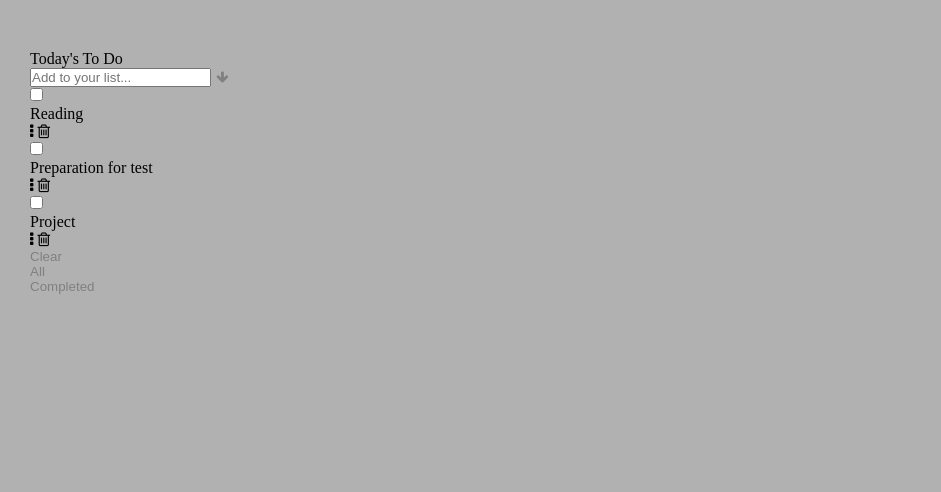
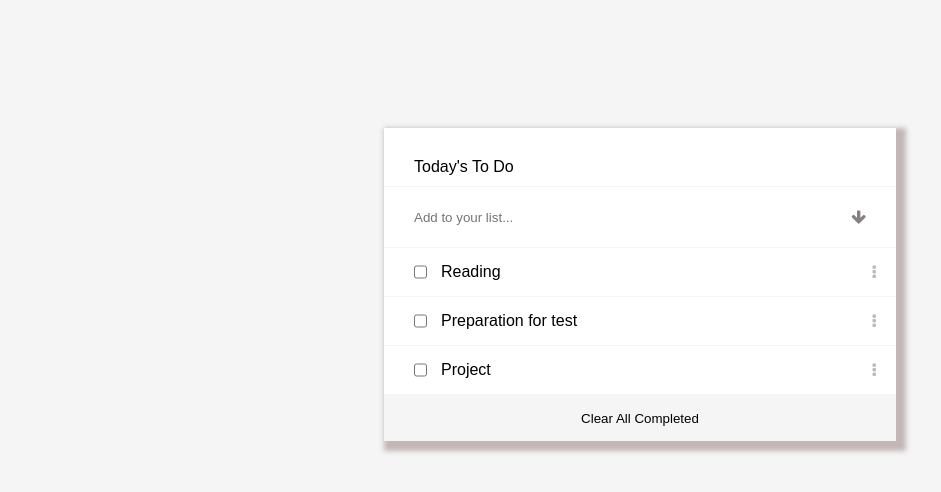
Before and after one commit to Marcraphael12/To-do-list_App, a website built with webpack: page src/index.html in a window 1280 px wide. Shown: the whole page, without its empty margins (0-941 px from the left). Built offline with nearby package versions, Linux system fonts and the light colour scheme.

Commit message:
Add style

```diff
--- a/src/style.css
+++ b/src/style.css
@@ -1,106 +1,132 @@
 * {
-  box-sizing: border-box;
   margin: 0;
   padding: 0;
-  list-style: none;
+  background-color: whitesmoke;
+  font-family: sans-serif;
 }
 
-.di {
+.maindiv {
+  background-color: white;
   display: flex;
-  justify-content: center;
+  flex-direction: column;
+  margin: 10% 30%;
+  padding: 0;
+  justify-content: left;
+  box-shadow: 5px 5px 5px 5px rgb(194, 182, 182);
 }
 
-.dc {
+.mainList {
+  list-style-type: none;
+  background-color: white;
   display: flex;
   flex-direction: column;
-  justify-content: center;
+  padding: 0;
+  justify-content: left;
 }
 
-.dn {
-	display: none;
+.repeatList {
+  list-style: none;
+  display: flex;
+  flex-direction: column;
+  background-color: white;
+  border-bottom: 1px solid #f5f5f5;
 }
 
-.btm-bdr {
-  border-bottom: 1px solid rgb(168, 166, 166) !important;
+.repeatList li {
+  padding: 10px;
+  background-color: white;
 }
 
-.font {
-  font-size: 10px;
-  font-weight: 200;
-  color: #1aa3ff;
+.repeatList .firstItem {
+  padding-top: 30px;
+  padding-left: 30px;
+  border-bottom: 1px solid #f5f5f5;
 }
 
-body {
-  width: 100%;
-  height: 100vh;
-  background: rgb(177, 177, 177);
-  padding: 50px 30px;
+.repeatList .formItem {
+  padding: 0 8px;
 }
 
-button {
-  width: 15px;
-  height: 15px;
-  background: none;
-  color: gray;
-  border: none;
-  cursor: pointer;
+.testList1 {
+  list-style: none;
+  display: flex;
+  flex-direction: row;
+  background-color: white;
+  padding: 5px 20px;
+  justify-content: space-between;
+  border-bottom: 1px solid #f5f5f5;
 }
 
-.container {
-  width: 100%;
-  max-width: 500px;
-  background: white;
-  height: auto;
-  justify-content: space-between;
+.testList1 li {
+  display: flex;
+  flex-direction: row;
+  position: relative;
 }
 
-.header {
-  width: 100%;
-  height: 10%;
-  justify-content: space-between;
-  align-items: center;
-  text-transform: capitalize;
-  padding: 0 20px;
+.fa-ellipsis-v,
+.testList .checkboX {
+  color: rgb(194, 182, 182);
 }
 
-.form {
-  width: 100%;
-  height: 10%;
+.testList1 .fa-ellipsis-v {
+  display: flex;
+  flex-direction: row;
   align-items: center;
-  justify-content: space-between;
-  padding: 0 20px;
+  background: white;
 }
 
-.input-text {
-  width: 90%;
-  height: 100%;
-  border: none;
-  outline: unset;
+.testList1.over {
+  transform: scale(1.1, 1.1);
 }
 
-.task-group {
-  width: 100%;
-  height: 70%;
-  overflow-y: auto;
-  overflow-x: hidden;
-  padding: 15px 20px;
+form {
+  display: flex;
+  flex-direction: row;
+  padding: 0 12px;
+  justify-content: space-between;
+  background: white;
 }
 
-.foot {
-  width: 100%;
-  height: 10%;
+form input {
+  background: white;
+  height: 50px;
+  padding: 5px 10px;
+  border: none;
 }
 
-.clear-button {
-  width: 100%;
-  height: 100%;
-  align-items: center;
+form input:focus {
+  outline: none;
 }
 
-.the-task {
+form button {
+  background: transparent;
+  border: none;
+  background-color: white;
+}
+
+form button .fa-arrow-down {
+  padding: 0 10px;
+  background-color: white;
+  color: rgb(136, 129, 129);
+  font-size: 16px;
+}
+
+.clearBtn {
+  text-align: center;
+  padding: 15px;
+  background-color: #f5f5f5;
+  border: none;
+  align-self: center;
   width: 100%;
-  height: auto;
-  padding: 15px 0;
-  align-items: center;
-  justify-content: space-between;
 }
+
+p {
+  background: white;
+  padding-left: 14px;
+}
+
+.fa-trash-o {
+  display: none;
+  background: white;
+  padding-top: 10px;
+}
```
